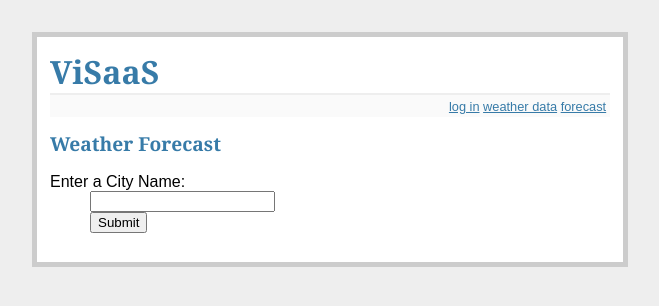
After one commit to pdp2121/VISaaS, a Flask app: template templates/forecast.html in a window 1280 px wide. The commit adds this page. Shown: the top 306 px of the page, without its empty margins (310-969 px from the left). Run offline with Flask 2, Linux system fonts and the light colour scheme; the template is opened without the code that fills it, so the values that code supplies are empty.

Commit message:
show a graph

```diff
--- a/flaskr.py
+++ b/flaskr.py
@@ -54,11 +54,18 @@ def show_weather():
     return render_template('weather.html', error=error, weather = weather)
 
 
-@app.route('/weather_forecast', methods=['GET'])
+@app.route('/weather_forecast', methods=['GET', 'POST'])
 def get_weather_forecast():
-    city = request.args.get('city')
-    weather = Weather().forecast(city)
-    return jsonify(weather)
+    error = None
+    forecast = None
+    city = None
+    times = None
+    if request.method == 'POST':
+        city = request.form['city_name']
+        forecast, times = Weather().forecast(city)
+        if not forecast:
+            error = 'Error fetching forecast'
+    return render_template('forecast.html', error=error, forecast = forecast, city=city, times=times)
 
 
 @app.route('/add', methods=['POST'])
--- /dev/null
+++ b/templates/forecast.html
@@ -0,0 +1,40 @@
+{% extends "layout.html" %}
+{% block body %}
+  <h2>Weather Forecast</h2>
+  {% if error %}<p class=error><strong>Error:</strong> {{ error }}{% endif %}
+  <form action="/weather_forecast" method=post>
+    <dl>
+      <dt>Enter a City Name:
+      <dd><input type=text name=city_name>
+      <dd><input type=submit value=Submit>
+    </dl>
+  </form>
+  {% if forecast %}
+
+  <p>Temperature Forecast for {{city}}</p>
+
+  <script src="https://cdnjs.cloudflare.com/ajax/libs/Chart.js/2.5.0/Chart.min.js"></script>
+  <canvas id="myChart" width="400" height="400"></canvas>
+
+  <script>
+    var ctx = document.getElementById('myChart').getContext('2d');
+    const city = '{{city}}';
+    const times = '{{ times|join(",")|tojson }}'.split(',');
+    const temp = {{forecast}}
+    const data = {
+      labels: times,
+      datasets: [{
+        label: '*C',
+        data: temp,
+        fill: false,
+        borderColor: 'rgb(75, 192, 192)',
+        tension: 0.1
+      }]
+    };
+    let chart = new Chart(ctx, {
+      type: 'line',
+      data: data
+    })
+  </script>
+  {% endif %}
+{% endblock %}
--- a/templates/layout.html
+++ b/templates/layout.html
@@ -10,6 +10,7 @@
     <a href="{{ url_for('logout') }}">log out</a>
   {% endif %}
   <a href="{{ url_for('show_weather') }}">weather data</a>
+  <a href="/weather_forecast">   forecast</a>
   </div>
   {% for message in get_flashed_messages() %}
     <div class=flash>{{ message }}</div>
```
Also changed, not shown: weather.py (+6 -4 lines).
